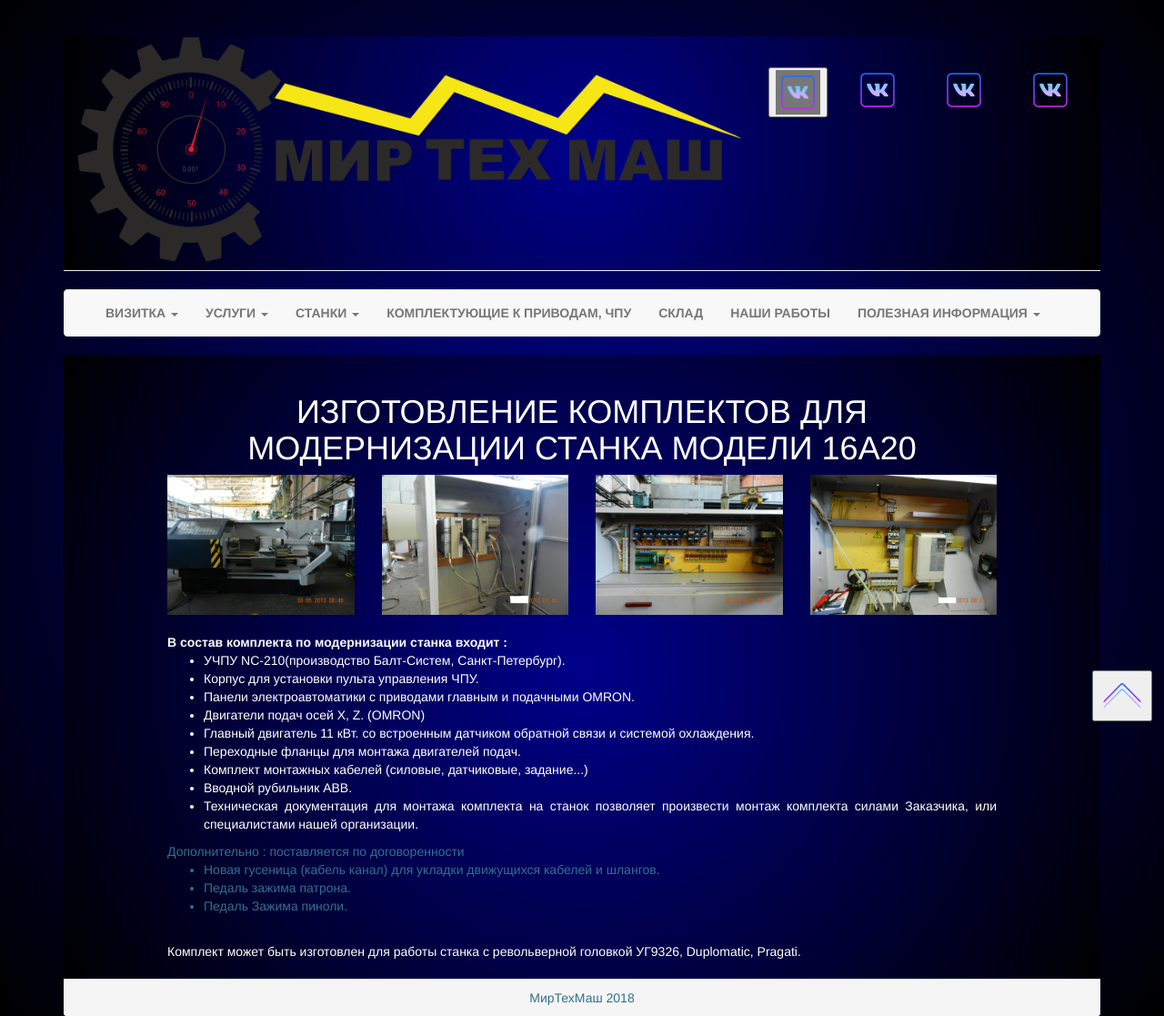
After one commit to GodLis/mtm, a PHP site: page /manufacturing_upgrade_kit_machine_model_16A20.php in a window 1280 px wide. The commit adds this page. Shown: the whole page at 91% size. Run offline with PHP 8.4, Linux system fonts and the light colour scheme; some libraries are stand-ins or nearby versions.

Commit message:
add info

```diff
--- a/css/style.css
+++ b/css/style.css
@@ -36,6 +36,13 @@ div.navbar {
 .social_icon {
     padding-top: 3%;
 }
+.nav_icon {
+    border: 0;
+}
+
+img.img.img-responsive.nav_icon {
+    background-color: rgba(0,0,0,0.5);
+}
 
 /* хлебные крошки ДОЛЖНЫ ЗДЕСЬ БЫТЬ!!!*/
 
@@ -62,11 +69,11 @@ body {
 }
 
 /*Прижимаєм футер*/
-.content {
+/*.content {
     min-height: calc(100vh - 42px);
 }
 
 #footer {
     color: black;
     font-weight: bold;
-}
+}*/
--- a/footer.php
+++ b/footer.php
@@ -4,7 +4,7 @@
     <div class="btn btn-link ">
         <a href="#top">
             <button type="button">
-                <span class="glyphicon glyphicon-arrow-up"></span>
+                <img src="images/icon_up.png"/>
             </button>
         </a>
     </div>
--- a/header.php
+++ b/header.php
@@ -31,15 +31,11 @@
         <div class="col-md-8 col-sm-12">
             <img src="images/mir_tekh_mash_logo.png" class="img img-responsive" alt="логотип"/>
         </div>
-        <!--<div class="col-md-1 col-sm-3 col-xs-3">
+
+        <div class="col-md-1 col-sm-3 col-xs-3 social_icon">
             <button>
-                <a href="vk.com/">
-                    <img src="images/vk_2.png" class="img img-responsive" alt="логотип"/>
-                </a>
+                <img src="images/vk_2.png" class="img img-responsive nav_icon" onclick='location.href="http://vk.com/"'/>
             </button>
-        </div>-->
-        <div class="col-md-1 col-sm-3 col-xs-3 social_icon">
-            <img src="images/vk_2.png" class="img img-responsive" alt="логотип"/>
         </div>
         <div class="col-md-1 col-sm-3 col-xs-3 social_icon">
             <img src="images/vk_2.png" class="img img-responsive" alt="логотип"/>
@@ -74,7 +70,7 @@
                     <ul class="nav navbar-nav">
 
                         <li class="dropdown">
-                            <a class="dropdown-toggle" data-toggle="dropdown" href="index.php">визитка
+                            <a class="dropdown-toggle" href="index.php">визитка
                                 <b class="caret"></b>
                             </a>
                             <ul class="dropdown-menu">
@@ -84,19 +80,21 @@
                         </li>
 
                         <li class="dropdown">
-                            <a class="dropdown-toggle" data-toggle="dropdown" href="#">услуги
+                            <a class="dropdown-toggle" href="services.php">услуги
                                 <b class="caret"></b>
                             </a>
                             <ul class="dropdown-menu">
-                                <li><a href="">изготовление комплектов для модернизации станка модели 16А20</a></li>
-                                <li><a href="">капитальный ремонт станков</a></li>
-                                <li><a href="">модернизация металлорежущего оборудования</a></li>
-                                <li><a href="">ремонт электронных плат</a></li>
+                                <li><a href="manufacturing_upgrade_kit_machine_model_16A20.php">
+                                        изготовление комплектов для модернизации станка модели 16А20</a></li>
+                                <li><a href="capital_repair_of_machines.php">капитальный ремонт станков</a></li>
+                                <li><a href="modernization_of_metal_cutting_equipment.php">
+                                        модернизация металлорежущего оборудования</a></li>
+                                <li><a href="repair_of_electronic_boards.php">ремонт электронных плат</a></li>
                             </ul>
                         </li>
 
                         <li class="dropdown">
-                            <a class="dropdown-toggle" data-toggle="dropdown" href="#">станки
+                            <a class="dropdown-toggle" href="#">станки
                                 <b class="caret"></b>
                             </a>
                             <ul class="dropdown-menu">
@@ -119,7 +117,7 @@
                         <li><a href="">наши работы</a></li>
 
                         <li class="dropdown">
-                            <a class="dropdown-toggle" data-toggle="dropdown" href="#">полезная информация
+                            <a class="dropdown-toggle" href="#">полезная информация
                                 <b class="caret"></b>
                             </a>
                             <ul class="dropdown-menu">
--- /dev/null
+++ b/manufacturing_upgrade_kit_machine_model_16A20.php
@@ -0,0 +1,92 @@
+<?php
+include "header.php";
+?>
+
+    <div class="content">
+
+        <div class="h1">
+            ИЗГОТОВЛЕНИЕ КОМПЛЕКТОВ ДЛЯ МОДЕРНИЗАЦИИ СТАНКА МОДЕЛИ 16А20
+        </div>
+        <div class="row">
+            <div class="col-xs-12 col-sm-6 col-md-3">
+                <a href="images/services/img_1.jpg">
+                    <img src="images/services/img_1.jpg" class="img img-responsive" alt=""/>
+                </a>
+            </div>
+            <div class="col-xs-12 col-sm-6 col-md-3">
+                <a href="images/services/img_2.JPG">
+                    <img src="images/services/img_2.JPG" class="img img-responsive" alt=""/>
+                </a>
+            </div>
+            <div class="col-xs-12 col-sm-6 col-md-3">
+                <a href="images/services/img_3.jpg">
+                    <img src="images/services/img_3.jpg" class="img img-responsive" alt=""/>
+                </a>
+            </div>
+            <div class="col-xs-12 col-sm-6 col-md-3">
+                <a href="images/services/img_4.JPG">
+                    <img src="images/services/img_4.JPG" class="img img-responsive" alt=""/>
+                </a>
+            </div>
+        </div>
+        <br>
+
+        <div>
+            <b>В состав комплекта по модернизации станка входит :</b>
+            <ul>
+                <li>
+                    УЧПУ NC-210(производство Балт-Систем, Санкт-Петербург).
+                </li>
+                <li>
+                    Корпус для установки пульта управления ЧПУ.
+                </li>
+                <li>
+                    Панели электроавтоматики с приводами главным и подачными OMRON.
+                </li>
+                <li>
+                    Двигатели подач осей Х, Z. (OMRON)
+                </li>
+                <li>
+                    Главный двигатель 11 кВт. со встроенным датчиком обратной связи и системой охлаждения.
+                </li>
+                <li>
+                    Переходные фланцы для монтажа двигателей подач.
+                </li>
+                <li>
+                    Комплект монтажных кабелей (силовые, датчиковые, задание...)
+                </li>
+                <li>
+                    Вводной рубильник АВВ.
+                </li>
+                <li>
+                    Техническая документация для монтажа комплекта на станок позволяет произвести монтаж комплекта силами Заказчика, или специалистами нашей организации.
+                </li>
+            </ul>
+        </div>
+
+        <div class="text-info">
+            Дополнительно : поставляется по договоренности
+            <ul>
+                <li>
+                    Новая гусеница (кабель канал) для укладки движущихся кабелей и шлангов.
+                </li>
+                <li>
+                    Педаль зажима патрона.
+                </li>
+                <li>
+                    Педаль Зажима пиноли.
+                </li>
+            </ul>
+        </div>
+        <br>
+
+        <div>
+            Комплект может быть изготовлен для работы станка с револьверной головкой УГ9326, Duplomatic, Pragati.
+        </div>
+        <br>
+
+    </div>
+
+<?php
+include "footer.php";
+?>
```
Also changed, not shown: capital_repair_of_machines.php (added, +7 -0 lines), modernization_of_metal_cutting_equipment.php (added, +56 -0 lines), repair_of_electronic_boards.php (added, +83 -0 lines), services.php (added, +70 -0 lines), images/icon_up.png (added), images/services/img_1.jpg (added), images/services/img_10.jpg (added), images/services/img_2.JPG (added), images/services/img_3.jpg (added), images/services/img_4.JPG (added), images/services/img_5.jpg (added), images/services/img_6.jpg (added), images/services/img_7.JPG (added), images/services/img_8.jpg (added), 1 more files.
